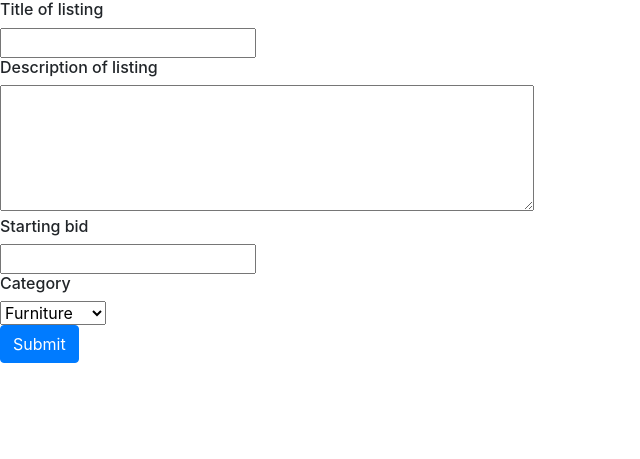
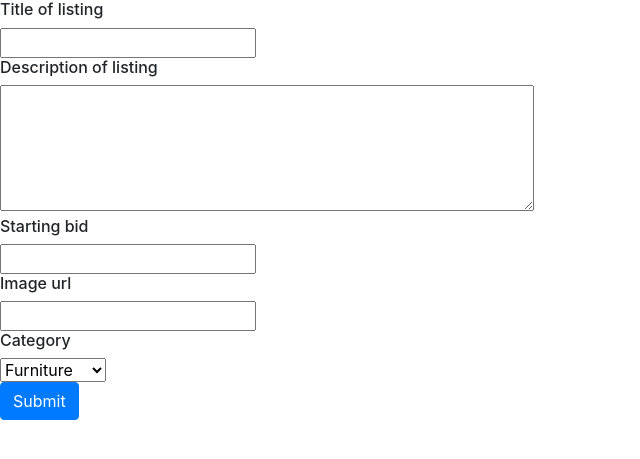
Before and after one commit to Scaarif/AuctionsProject, a Django app: page /create_listing in a window 1280 px wide. Shown: the part 199-658 px from the top of the page, without its empty margins (0-640 px from the left). Run offline with Django 3.2, Linux system fonts and the light colour scheme; a user stored in the database is signed in; data comes from the database, SQL or seed files in the repository; both versions use the stored data as it was after the commit; some libraries are stand-ins or nearby versions.

Commit message:
everything works! design aspect undone

```diff
--- a/auctions/forms.py
+++ b/auctions/forms.py
@@ -1,7 +1,7 @@
-from django.forms import ModelForm
+#from django.forms import ModelForm
 from django import forms
 
-from .models import Listing, Bid, Comment, Category
+#from .models import Listing, Bid, Comment, Category
 
 class CreateListingForm(forms.Form):
 	title = forms.CharField(label='Title')
--- a/auctions/templates/auctions/create_listing.html
+++ b/auctions/templates/auctions/create_listing.html
@@ -2,7 +2,7 @@
 
 {% block body %}
 <h2>Create Listing</h2>
-<form action="{% url 'create_listing'%}" method='post'>
+<form action="{% url 'create_listing' %}" method='post'>
 	{% csrf_token %}
 	<h6>Title of listing</h6>
 	{{ listing_form.title}}
@@ -12,6 +12,9 @@
 	<br>
 	<h6>Starting bid</h6>
 	{{listing_form.bid}}
+	<br>
+	<h6>Image url</h6>
+	{{listing_form.image_url}}
 	<br>
 	<h6>Category</h6>
 	<select name='categories'>
--- a/auctions/views.py
+++ b/auctions/views.py
@@ -194,7 +194,7 @@ def create_listing(request):
 			image_url = form.cleaned_data['image_url']
 			user = request.user
 			category_id = Category.objects.get(id=request.POST['categories'])
-			Listing.objects.create(user = user, title = title, description = description,
+			Listing.objects.get_or_create(user = user, title = title, description = description,
 			listing_price = bid, image_url = image_url, category = category_id)
 		return HttpResponseRedirect(reverse('index'))
 
```
Also changed, not shown: db.sqlite3.
